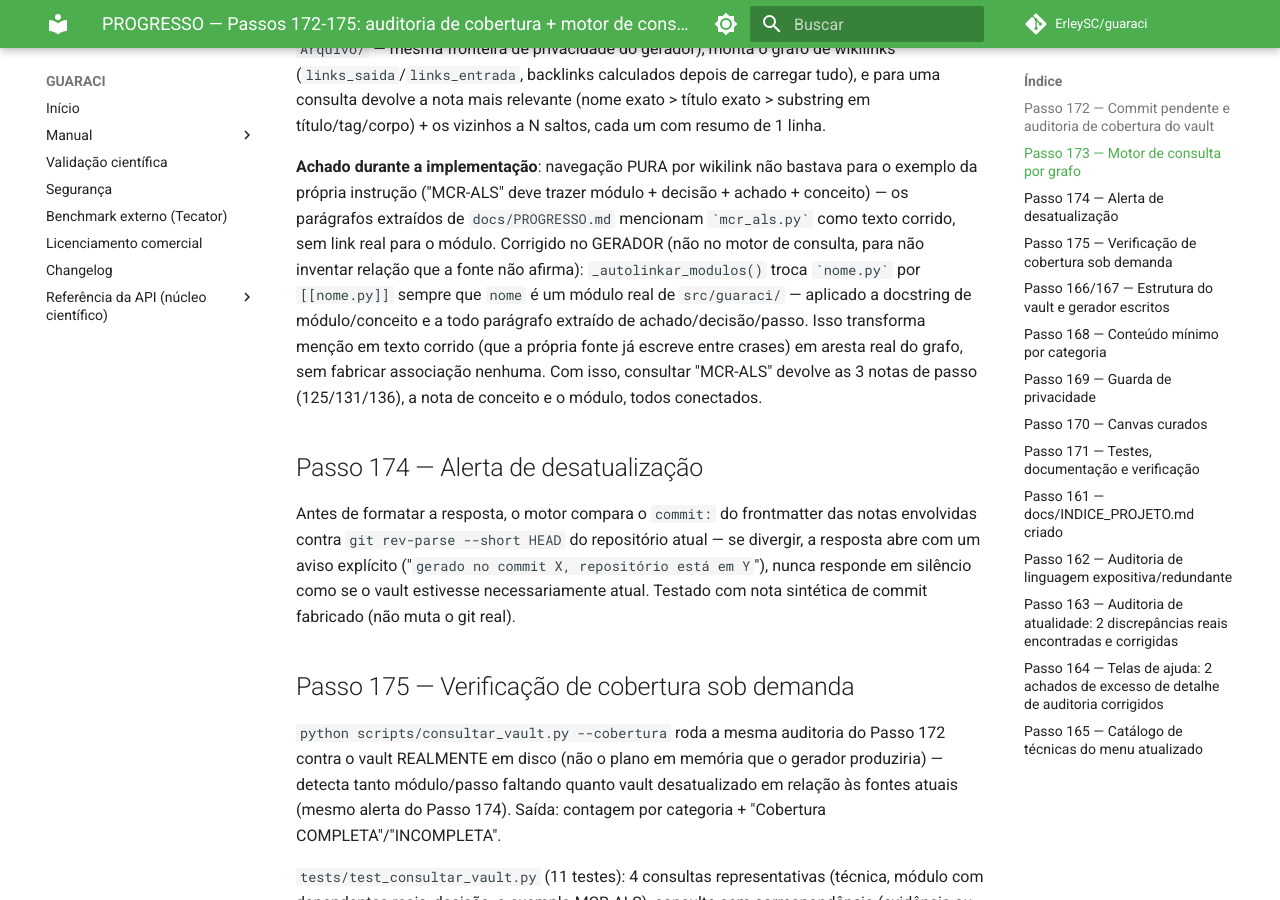
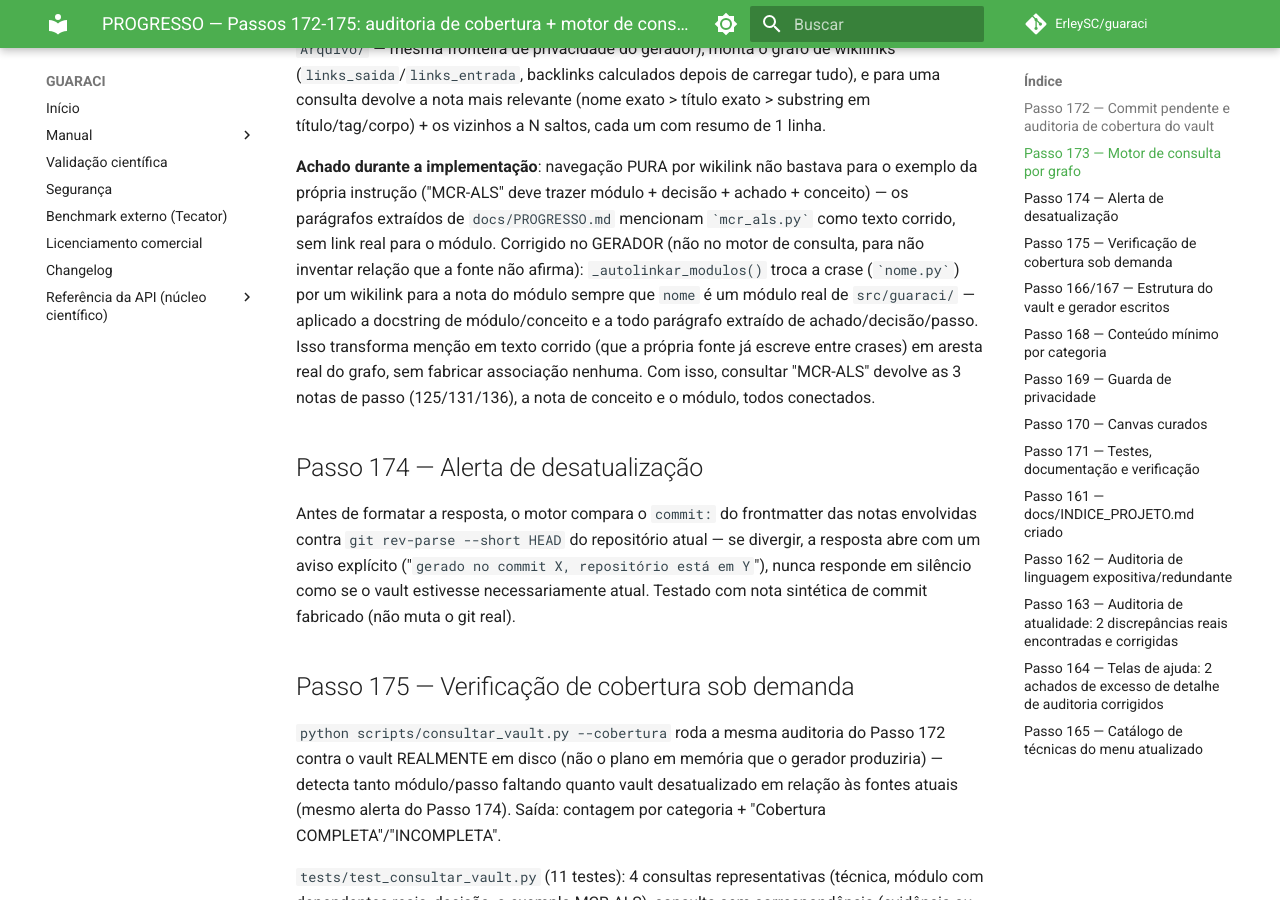
Before and after one commit to ErleySC/guaraci, an MkDocs documentation site: the page built from docs/PROGRESSO.md, in a window 1280 px wide and 900 px high, scrolled down 1066 px. Built offline with MkDocs 1.6.1 and Material for MkDocs 9.7.7, drawn with Linux system fonts in a browser that asks for light colours; comment, search, counter and statistics services are not loaded.

Commit message:
fix: evita wikilink quebrado gerado a partir de prosa que so' descrevia a sintaxe
docs/PROGRESSO.md descrevia _autolinkar_modulos() usando o exemplo literal
[[nome.py]] -- ao ser copiado para uma nota do vault isso virou um
wikilink de verdade apontando pra nota inexistente "nome.py". Reescrito
sem colchete duplo literal; adicionado teste que varre todo wikilink do
plano do gerador contra as chaves reais, pra nao passar despercebido de
novo.

Co-Authored-By: Claude Sonnet 5 <noreply@anthropic.com>

```diff
--- a/docs/PROGRESSO.md
+++ b/docs/PROGRESSO.md
@@ -49,8 +49,9 @@ módulo + decisão + achado + conceito) — os parágrafos extraídos de
 `docs/PROGRESSO.md` mencionam `` `mcr_als.py` `` como texto corrido, sem
 link real para o módulo. Corrigido no GERADOR (não no motor de
 consulta, para não inventar relação que a fonte não afirma):
-`_autolinkar_modulos()` troca `` `nome.py` `` por `[[nome.py]]` sempre
-que `nome` é um módulo real de `src/guaraci/` — aplicado a docstring de
+`_autolinkar_modulos()` troca a crase (`` `nome.py` ``) por um wikilink
+para a nota do módulo sempre que `nome` é um módulo real de
+`src/guaraci/` — aplicado a docstring de
 módulo/conceito e a todo parágrafo extraído de achado/decisão/passo.
 Isso transforma menção em texto corrido (que a própria fonte já escreve
 entre crases) em aresta real do grafo, sem fabricar associação nenhuma.
```
Also changed, not shown: 1 other file.
